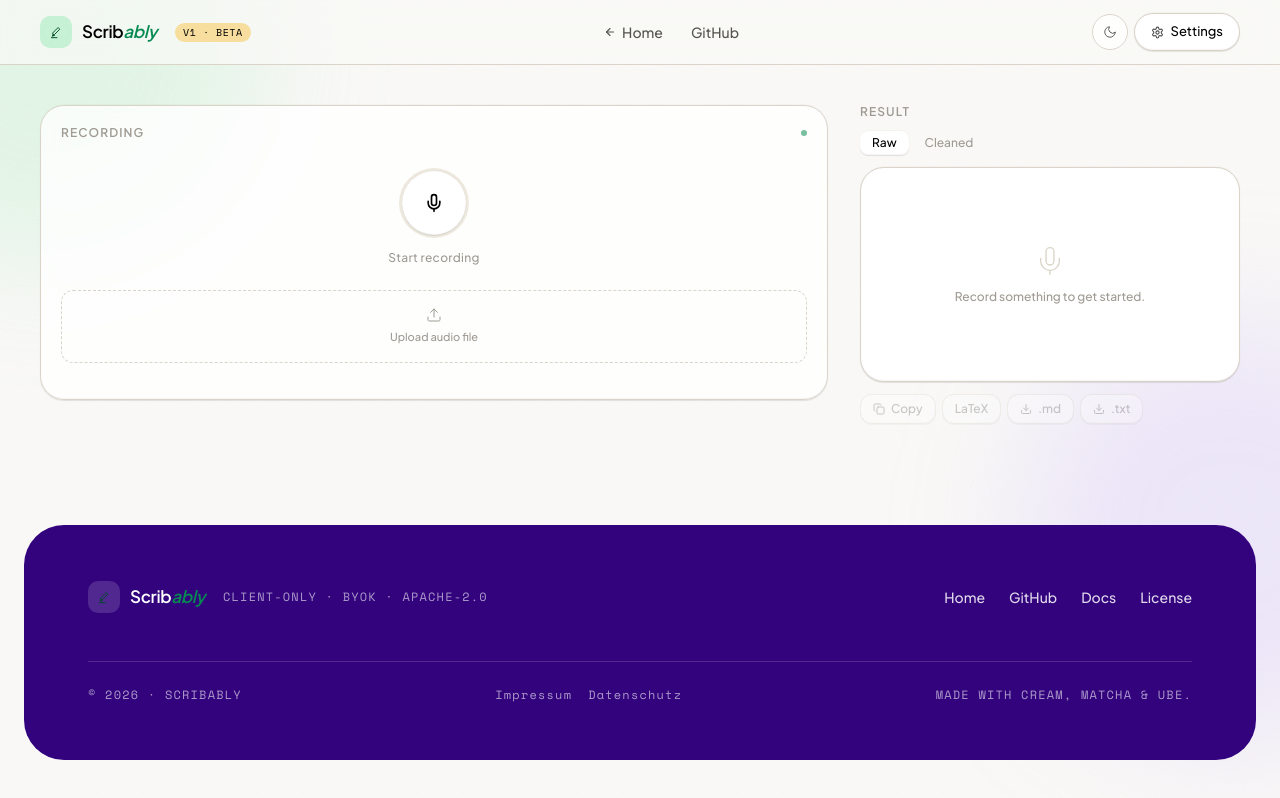
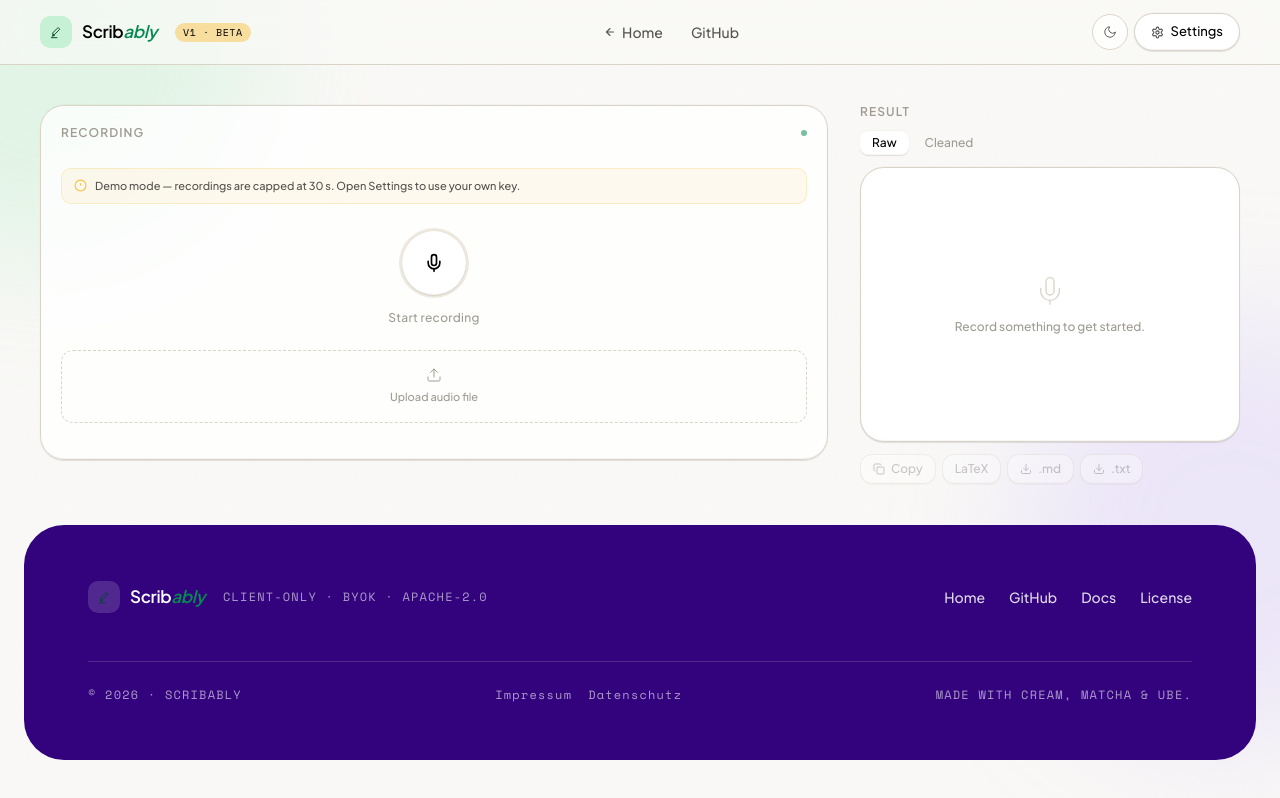
Before and after one commit to rico-twe/scribably, a React (Vite) app: page / in a window 1280 px wide. Both pictures are taken after a click on the button "Record now". Built offline with nearby package versions, Linux system fonts and the light colour scheme; no server answers.

Commit message:
feat: add demo mode UI (banner, settings block, landing copy)

```diff
--- a/src/components/AudioRecorder.tsx
+++ b/src/components/AudioRecorder.tsx
@@ -30,6 +30,18 @@ export function AudioRecorder({
 
   return (
     <div className="flex flex-col items-center gap-6 py-4">
+      {isDemo && (
+        <div className="w-full flex items-start gap-2 px-3 py-2 rounded-[10px] bg-lemon-400/10 border border-lemon-400/30">
+          <svg width="13" height="13" viewBox="0 0 24 24" fill="none" stroke="currentColor" strokeWidth="2" className="text-lemon-500 mt-0.5 flex-shrink-0" aria-hidden>
+            <circle cx="12" cy="12" r="10"/><line x1="12" x2="12" y1="8" y2="12"/><line x1="12" x2="12.01" y1="16" y2="16"/>
+          </svg>
+          <p className="text-[11px] text-text-secondary leading-relaxed font-clay-ui">
+            {maxDurationReached
+              ? 'Demo limit reached (30 s). Open Settings to enter your own key for unlimited recordings.'
+              : 'Demo mode — recordings are capped at 30 s. Open Settings to use your own key.'}
+          </p>
+        </div>
+      )}
       <RecordButton
         state={recordingState}
         duration={duration}
--- a/src/components/SettingsPanel.tsx
+++ b/src/components/SettingsPanel.tsx
@@ -3,7 +3,8 @@ import { getSystemPrompt } from '../providers/text-processing/prompts'
 import { ProviderConfig } from './ProviderConfig'
 import { ConnectionTestButton } from './ConnectionTestButton'
 import { QRCodeTransfer } from './QRCodeTransfer'
-import { exportConfigToBase64, importConfigFromBase64 } from '../services/config'
+import { exportConfigToBase64, importConfigFromBase64, clearConfig } from '../services/config'
+import { isDemoConfig } from '../services/demo-config'
 import { testSTTConnection, testLLMConnection } from '../services/connection-test'
 import type { AppConfig } from '../services/config-types'
 
@@ -77,6 +78,21 @@ export function SettingsPanel({ isOpen, onClose, config, onConfigChange }: Setti
               </svg>
             </button>
           </div>
+
+          {isDemoConfig(config) && (
+            <div className="rounded-[12px] bg-lemon-400/10 border border-lemon-400/30 p-4 space-y-2">
+              <p className="text-[11px] font-clay-ui label-uppercase text-lemon-500">Demo mode active</p>
+              <p className="text-xs text-text-secondary leading-relaxed">
+                Using a shared demo key — recordings are capped at 30 s. Enter your own API key below to unlock full access.
+              </p>
+              <button
+                onClick={() => { clearConfig(); window.location.reload() }}
+                className="text-[11px] font-clay-ui text-text-tertiary hover:text-text-secondary underline underline-offset-2 transition-colors"
+              >
+                Reset to demo mode
+              </button>
+            </div>
+          )}
 
           {/* Speech-to-Text */}
           <section className="space-y-3">
--- a/src/pages/LandingPage.tsx
+++ b/src/pages/LandingPage.tsx
@@ -52,7 +52,7 @@ export function LandingPage({ theme, onThemeToggle }: LandingPageProps) {
             </>
           }
           bullets={[
-            'BYOK — no proxies, no shared accounts',
+            'Try it now — no signup, no account. Bring your own key for unlimited use.',
             'localStorage only — nothing on a backend',
             'Open source — code is on GitHub',
             'Apache-2.0 — fork it, self-host it, take it apart',
```
Also changed, not shown: 2 other files (tests, documents, lock files or other folders).
